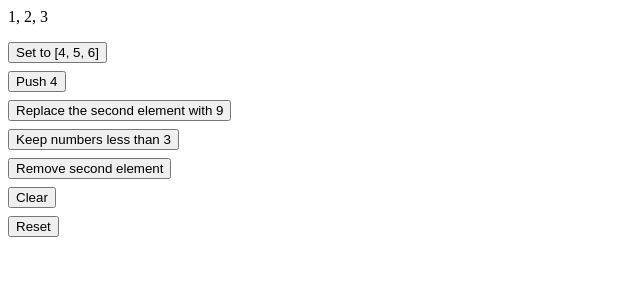
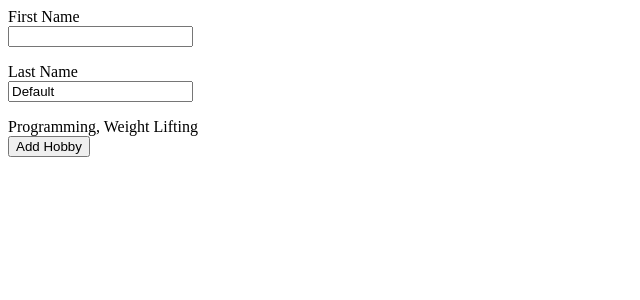
Before and after one commit to sagaraItelasoft/react-begineer-vite, a React (Vite) app: page / in a window 1280 px wide. Shown: the top 300 px of the page, without its empty margins (0-640 px from the left). Built offline with nearby package versions, Linux system fonts and the light colour scheme.

Commit message:
useLocalstorage custom hook implementation

```diff
--- a/src/App.jsx
+++ b/src/App.jsx
@@ -1,36 +1,59 @@
-import { useArray } from "./useArray"
-
-const INITIAL_ARRAY = [1, 2, 3]
-// const INITIAL_ARRAY = () => [1, 2, 3]
+import { useLocalStorage } from "./useLocalStorage"
 
 function App() {
-  const { array, set, push, replace, filter, remove, clear, reset } =
-    useArray(INITIAL_ARRAY)
+  const [firstName, setFirstName] = useLocalStorage("FIRST_NAME", "")
+
+  const [lastName, setLastName] = useLocalStorage("LAST_NAME", () => {
+    return "Default"
+  })
+
+  const [hobbies, setHobbies] = useLocalStorage("HOBBIES", [
+    "Programming",
+    "Weight Lifting",
+  ])
 
   return (
     <>
-      <div>{array.join(", ")}</div>
       <div
         style={{
           display: "flex",
           flexDirection: "column",
-          gap: ".5rem",
           alignItems: "flex-start",
-          marginTop: "1rem",
+          marginBottom: "1rem",
         }}
       >
-        <button onClick={() => set([4, 5, 6])}>Set to [4, 5, 6]</button>
-        <button onClick={() => push(4)}>Push 4</button>
-        <button onClick={() => replace(1, 9)}>
-          Replace the second element with 9
-        </button>
-        <button onClick={() => filter(n => n < 3)}>
-          Keep numbers less than 3
-        </button>
-        <button onClick={() => remove(1)}>Remove second element</button>
-        <button onClick={clear}>Clear</button>
-        <button onClick={reset}>Reset</button>
+        <label>First Name</label>
+        <input
+          type="text"
+          value={firstName}
+          onChange={e => setFirstName(e.target.value)}
+        />
       </div>
+
+      <div
+        style={{
+          display: "flex",
+          flexDirection: "column",
+          alignItems: "flex-start",
+          marginBottom: "1rem",
+        }}
+      >
+        <label>Last Name</label>
+        <input
+          type="text"
+          value={lastName}
+          onChange={e => setLastName(e.target.value)}
+        />
+      </div>
+
+      <div>{hobbies.join(", ")}</div>
+      <button
+        onClick={() =>
+          setHobbies(currentHobbies => [...currentHobbies, "New Hobby"])
+        }
+      >
+        Add Hobby
+      </button>
     </>
   )
 }
--- /dev/null
+++ b/src/useLocalStorage.js
@@ -0,0 +1,26 @@
+import { useEffect, useState } from "react"
+
+export function useLocalStorage(key, initialValue) {
+  const [value, setValue] = useState(() => {
+    const localValue = localStorage.getItem(key)
+    if (localValue == null) {
+      if (typeof initialValue === "function") {
+        return initialValue()
+      } else {
+        return initialValue
+      }
+    } else {
+      return JSON.parse(localValue)
+    }
+  })
+
+  useEffect(() => {
+    if (value === undefined) {
+      localStorage.removeItem(key)
+    } else {
+      localStorage.setItem(key, JSON.stringify(value))
+    }
+  }, [value, key])
+
+  return [value, setValue]
+}
```
